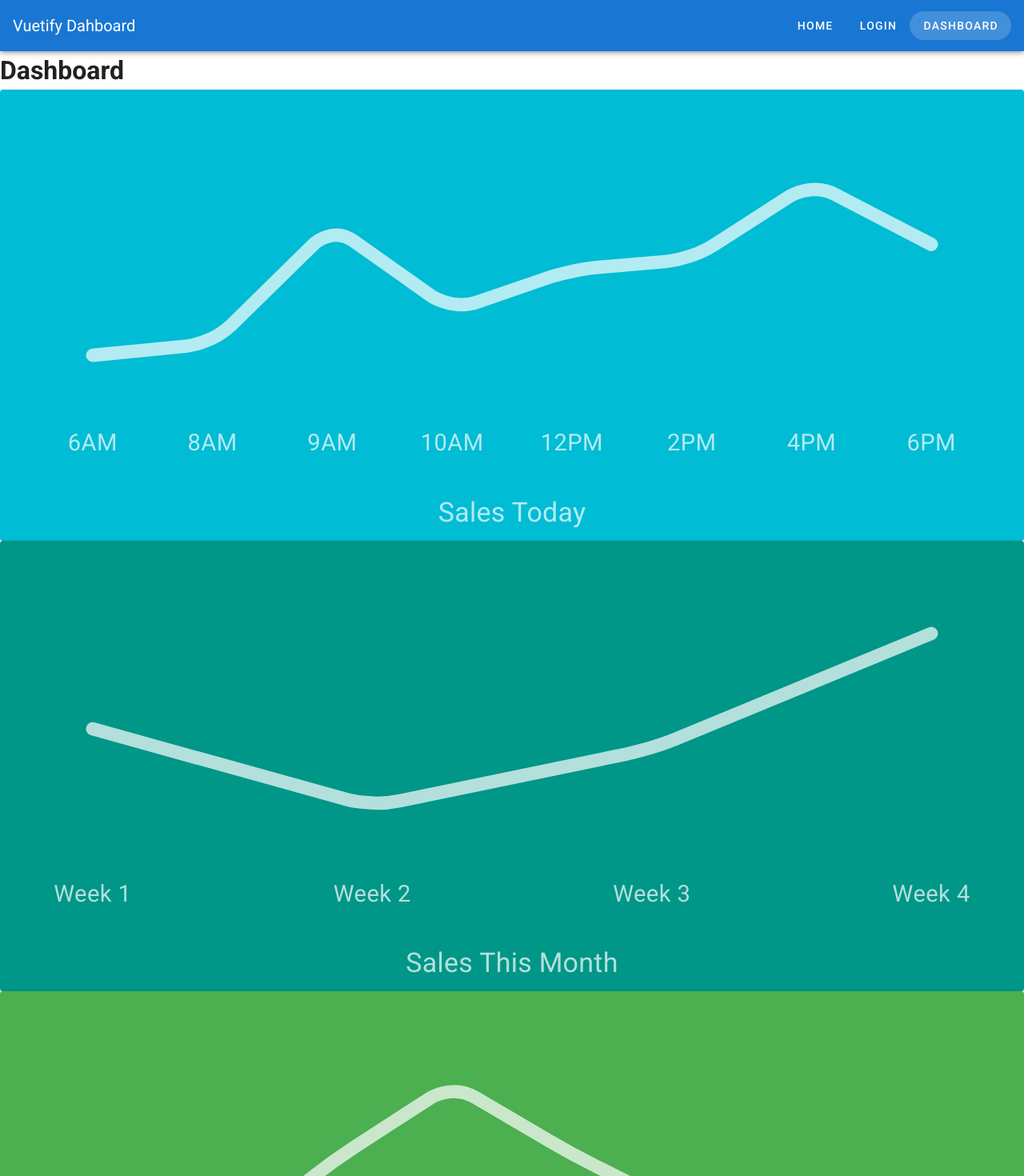
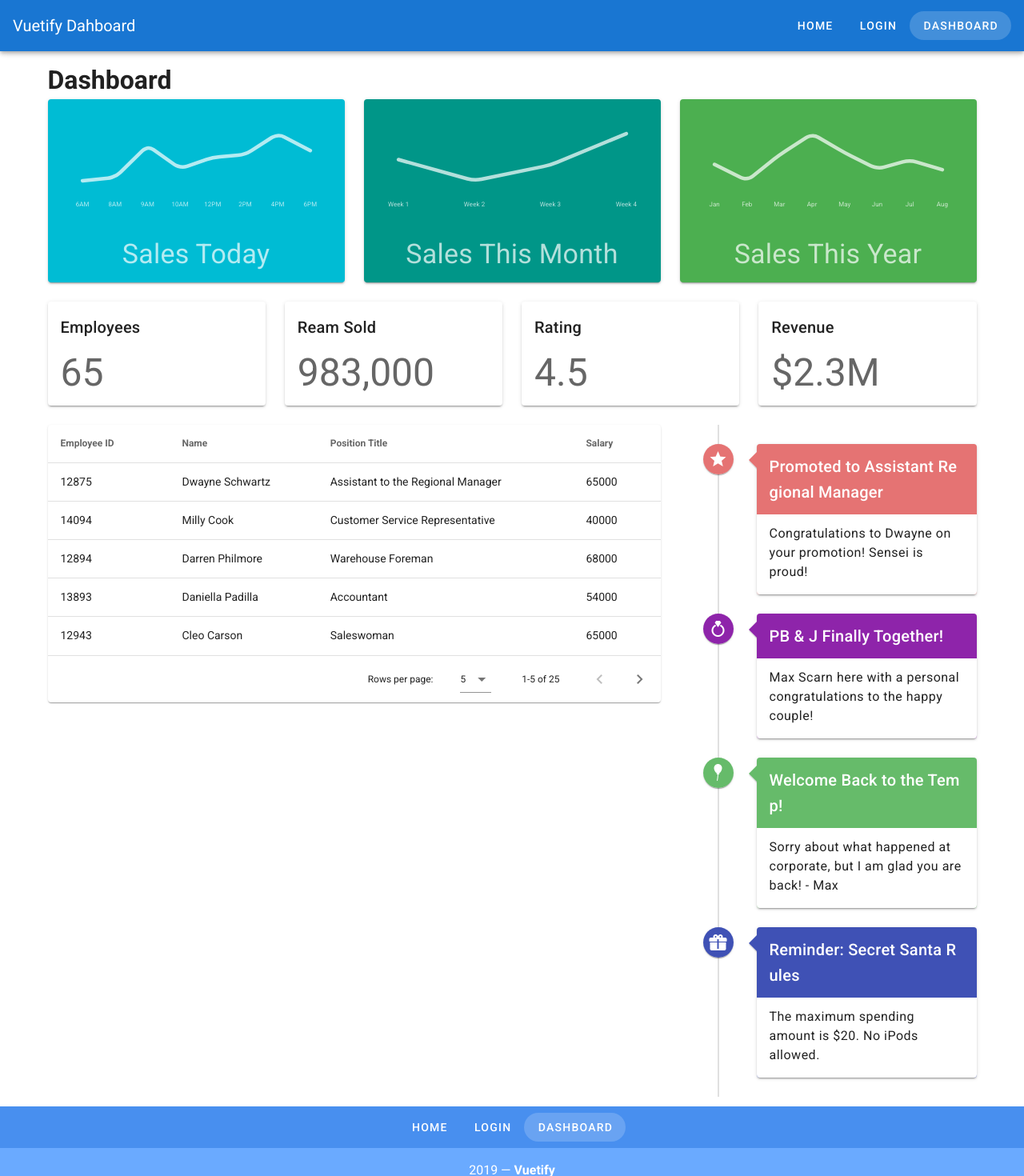
Before and after one commit to OussamaAlouat/vue-vuetify, a Vue app: page /dashboard in a window 1280 px wide. Shown: the top 1470 px of the page at 80% size. Built offline with nearby package versions, Linux system fonts and the light colour scheme.

Commit message:
Added layout

```diff
--- a/src/views/Dashboard.vue
+++ b/src/views/Dashboard.vue
@@ -1,19 +1,38 @@
 <template>
-  <div>
+  <v-container>
     <h1>Dashboard</h1>
-
-    <SalesGraph v-for="sale in sales" :key="`${sale.title}`" :sale="sale" />
-
-    <StatisticCard
-      v-for="statistic in statistics"
-      :key="`${statistic.title}`"
-      :statistic="statistic"
-    />
-
-    <EmployeesTable :employees="employees" @select-employee="setEmployee" />
-
-    <EventTimeline :timeline="timeline" />
-
+    <v-row>
+      <v-col
+        v-for="sale in sales"
+        :key="`${sale.title}`"
+      >
+        <SalesGraph
+          :sale="sale"
+        />
+      </v-col>
+    </v-row>
+    <v-row
+    >
+      <v-col
+        v-for="statistic in statistics"
+        :key="`${statistic.title}`"
+      >
+        <StatisticCard
+          :statistic="statistic"
+        />
+      </v-col>
+    </v-row>
+    <v-row>
+      <v-col cols="8">
+        <EmployeesTable
+          :employees="employees"
+          @select-employee="setEmployee"
+        />
+      </v-col>
+      <v-col cols="4">
+        <EventTimeline :timeline="timeline" />
+      </v-col>
+    </v-row>
     <v-snackbar v-model="snackbar">
       You have selected {{ selectedEmployee.name }},
       {{ selectedEmployee.title }}
@@ -21,7 +40,7 @@
         Close
       </v-btn>
     </v-snackbar>
-  </div>
+  </v-container>
 </template>
 
 <script>
```
